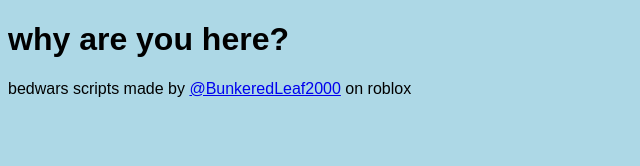
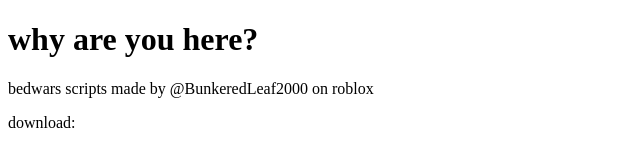
Before and after one commit to TheBunkeredLeaf/bedwars-scripts-bunkered, a plain HTML site: page index.html in a window 1280 px wide. Shown: the whole page, without its empty margins (0-640 px from the left). Drawn offline with Linux system fonts and the light colour scheme.

Commit message:
Update index.html

```diff
--- a/index.html
+++ b/index.html
@@ -1,16 +1,11 @@
 <!DOCTYPE html>
 <html>
   <head>
-    <title>Bunkereds Bedwars Scripts</title>
-    <style>
-      html {
-      font-family: Arial, Helvetica, sans-serif;
-         background-color: lightblue;
-      }
-    </style>
+
   </head>
   <body>
    <h1>why are you here?</h1>
-   <p>bedwars scripts made by <a href="https://www.roblox.com/users/2867825987/profile">@BunkeredLeaf2000</a> on roblox</p>
+   <p>bedwars scripts made by <a src="https://www.roblox.com/users/2867825987/profile">@BunkeredLeaf2000</a> on roblox</p>
+   <p>download: <a href="https://github.com/TheBunkeredLeaf/bedwars-scripts-bunkered/releases/latest"></a></p>
   </body>
 </html>
```
